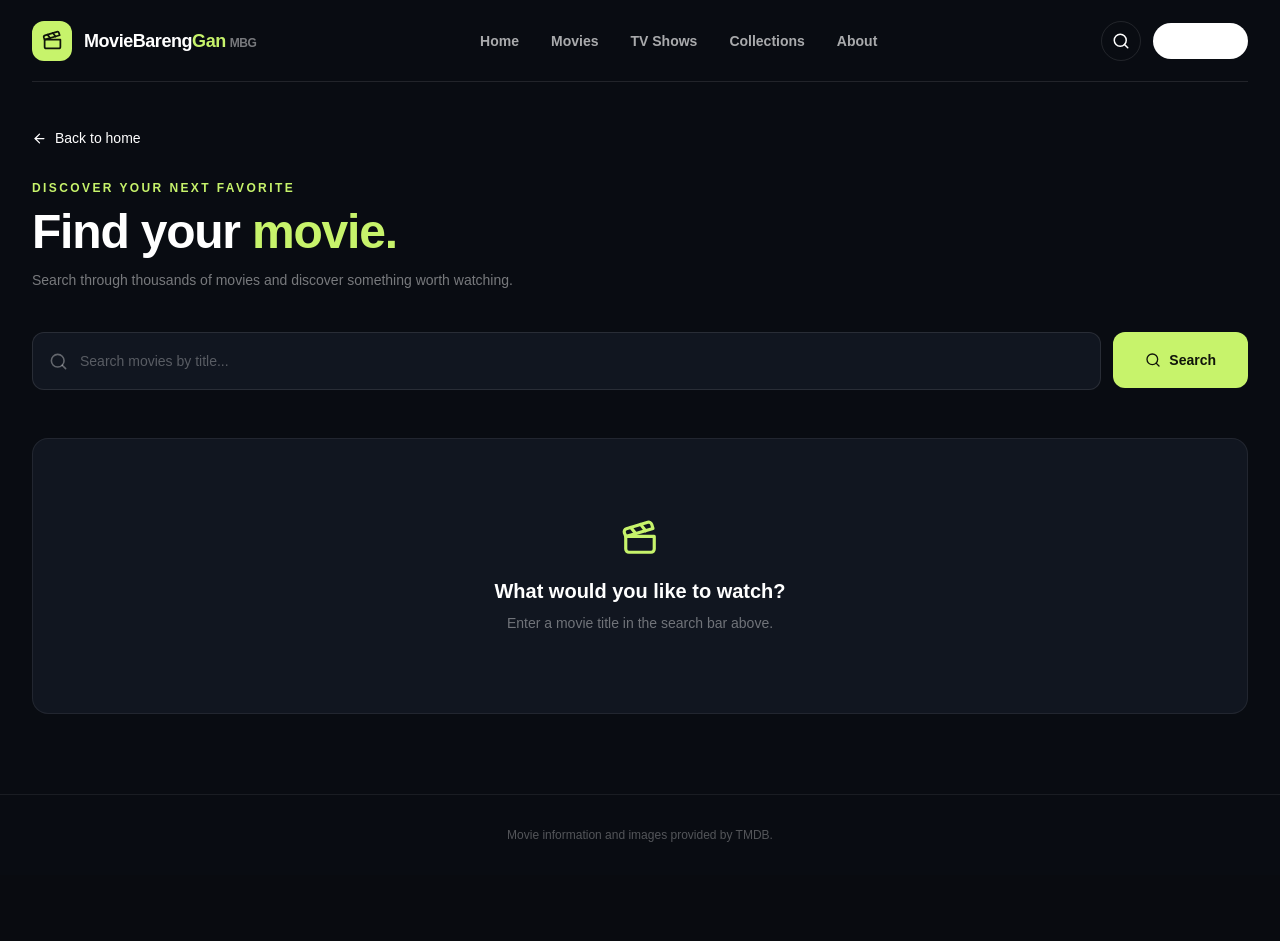
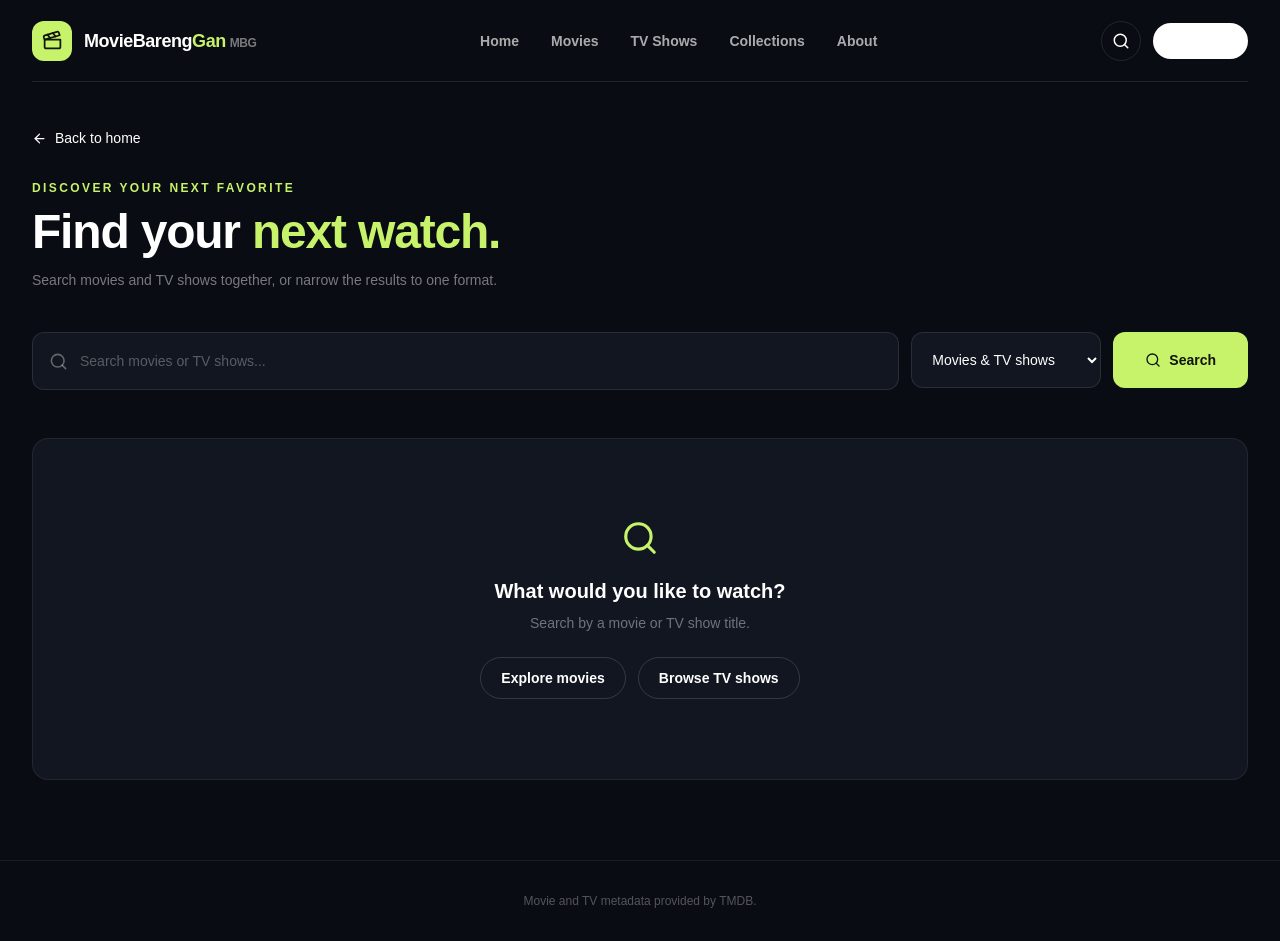
Before and after one commit to ursleeplessprogrammer/MovieBarengGan, a Next.js app: page /search in a window 1280 px wide. Before the commit the page ends 875 px from the top, so only its background shows below. Built offline with nearby package versions, Linux system fonts and the light colour scheme.

Commit message:
feat: unify movie and TV search

```diff
--- a/src/app/search/page.tsx
+++ b/src/app/search/page.tsx
@@ -1,224 +1,125 @@
-
 import Link from "next/link";
-import {
-  ArrowLeft,
-  ArrowRight,
-  Clapperboard,
-  Search,
-  SlidersHorizontal,
-} from "lucide-react";
+import { ArrowLeft, ArrowRight, Search, SlidersHorizontal } from "lucide-react";
 
 import { Header } from "@/components/header";
 import { MovieCard } from "@/components/movie-card";
-import { searchMovies } from "@/lib/tmdb";
+import { TVShowCard } from "@/components/tv-show-card";
+import { searchCatalog } from "@/lib/tmdb";
 
 type SearchPageProps = {
-  searchParams: Promise<{
-    q?: string;
-    page?: string;
-  }>;
+  searchParams: Promise<{ q?: string; page?: string; type?: string }>;
 };
 
-export default async function SearchPage({
-  searchParams,
-}: SearchPageProps) {
+export default async function SearchPage({ searchParams }: SearchPageProps) {
   const params = await searchParams;
+  const query = (params.q ?? "").trim();
+  const type = params.type === "movie" || params.type === "tv" ? params.type : "all";
+  const requestedPage = Number(params.page ?? "1");
+  const page = Number.isSafeInteger(requestedPage) && requestedPage > 0 ? requestedPage : 1;
 
-  const query = (params.q ?? "").trim();
-  const requestedPage = Number(params.page ?? "1");
-  const page =
-    Number.isSafeInteger(requestedPage) && requestedPage > 0
-      ? requestedPage
-      : 1;
-
-  let results = {
-    movies: [],
-    totalPages: 0,
-    totalResults: 0,
-  } as Awaited<ReturnType<typeof searchMovies>>;
-
+  let results: Awaited<ReturnType<typeof searchCatalog>> = {
+    items: [], totalPages: 0, totalResults: 0,
+  };
   let searchError = false;
 
   if (query) {
     try {
-      results = await searchMovies(query, page);
+      results = await searchCatalog(query, page, type);
     } catch {
       searchError = true;
     }
   }
 
-  const currentPage = Math.min(
-    page,
-    Math.max(1, results.totalPages),
-  );
-
+  const currentPage = Math.min(page, Math.max(1, results.totalPages));
   function pageUrl(nextPage: number) {
-    return `/search?q=${encodeURIComponent(query)}&page=${nextPage}`;
+    const params = new URLSearchParams({ q: query, type, page: String(nextPage) });
+    return `/search?${params.toString()}`;
   }
 
   return (
     <main className="min-h-screen bg-[#090c12] text-white">
       <Header />
-
       <section className="page-shell pb-20 pt-32">
-        {/* Heading */}
         <div className="mb-10">
-          <Link
-            href="/"
-            className="mb-8 inline-flex items-center gap-2 text-sm text-white/45 transition hover:text-[#c7f36b]"
-          >
-            <ArrowLeft size={15} />
-            Back to home
+          <Link href="/" className="mb-8 inline-flex items-center gap-2 text-sm text-white/45 transition hover:text-[#c7f36b]">
+            <ArrowLeft size={15} /> Back to home
           </Link>
-
-          <p className="text-xs font-bold tracking-[0.2em] text-[#c7f36b]">
-            DISCOVER YOUR NEXT FAVORITE
-          </p>
-
+          <p className="text-xs font-bold tracking-[0.2em] text-[#c7f36b]">DISCOVER YOUR NEXT FAVORITE</p>
           <h1 className="mt-3 text-4xl font-black tracking-tight sm:text-5xl">
-            Find your <span className="text-[#c7f36b]">movie.</span>
+            Find your <span className="text-[#c7f36b]">next watch.</span>
           </h1>
-
           <p className="mt-3 max-w-xl text-sm leading-6 text-white/45">
-            Search through thousands of movies and discover something
-            worth watching.
+            Search movies and TV shows together, or narrow the results to one format.
           </p>
         </div>
 
-        {/* Search form */}
-        <form
-          action="/search"
-          method="GET"
-          className="mb-12 flex flex-col gap-3 sm:flex-row"
-        >
-          <div className="flex flex-1 items-center gap-3 rounded-xl border border-white/10 bg-[#111620] px-4 transition focus-within:border-[#c7f36b]/60">
+        <form action="/search" method="GET" className="mb-12 grid gap-3 sm:grid-cols-[1fr_190px_auto]">
+          <div className="flex min-w-0 items-center gap-3 rounded-xl border border-white/10 bg-[#111620] px-4 transition focus-within:border-[#c7f36b]/60">
             <Search size={19} className="shrink-0 text-white/35" />
-
-            <input
-              type="search"
-              name="q"
-              defaultValue={query}
-              placeholder="Search movies by title..."
-              aria-label="Search movies"
-              className="h-14 w-full bg-transparent text-sm text-white outline-none placeholder:text-white/30"
-            />
+            <input type="search" name="q" defaultValue={query} placeholder="Search movies or TV shows..." aria-label="Search movies and TV shows" className="h-14 w-full bg-transparent text-sm text-white outline-none placeholder:text-white/30" />
           </div>
-
-          <button
-            type="submit"
-            className="inline-flex h-14 items-center justify-center gap-2 rounded-xl bg-[#c7f36b] px-8 text-sm font-black text-[#10140a] transition hover:bg-[#d8ff83]"
-          >
-            <Search size={16} />
-            Search
+          <select name="type" defaultValue={type} aria-label="Content type" className="h-14 rounded-xl border border-white/10 bg-[#111620] px-4 text-sm text-white outline-none focus:border-[#c7f36b]/60">
+            <option value="all">Movies & TV shows</option>
+            <option value="movie">Movies only</option>
+            <option value="tv">TV shows only</option>
+          </select>
+          <button type="submit" className="inline-flex h-14 items-center justify-center gap-2 rounded-xl bg-[#c7f36b] px-8 text-sm font-black text-[#10140a] transition hover:bg-[#d8ff83]">
+            <Search size={16} /> Search
           </button>
         </form>
 
-        {/* Search results */}
         {searchError ? (
-          <div className="rounded-2xl border border-red-400/20 bg-red-400/5 px-6 py-16 text-center">
-            <h2 className="text-xl font-bold">
-              Something went wrong
-            </h2>
-            <p className="mt-2 text-sm text-white/45">
-              We couldn&apos;t retrieve movie results. Please try again.
-            </p>
+          <div role="alert" className="rounded-2xl border border-red-400/20 bg-red-400/5 px-6 py-16 text-center">
+            <h2 className="text-xl font-bold">Search is temporarily unavailable</h2>
+            <p className="mt-2 text-sm text-white/45">We couldn&apos;t retrieve results from TMDB. Please try again.</p>
           </div>
         ) : !query ? (
           <div className="rounded-2xl border border-white/[.07] bg-[#111620] px-6 py-20 text-center">
-            <Clapperboard
-              size={38}
-              className="mx-auto text-[#c7f36b]"
-            />
-            <h2 className="mt-5 text-xl font-bold">
-              What would you like to watch?
-            </h2>
-            <p className="mt-2 text-sm text-white/40">
-              Enter a movie title in the search bar above.
-            </p>
+            <Search size={38} className="mx-auto text-[#c7f36b]" />
+            <h2 className="mt-5 text-xl font-bold">What would you like to watch?</h2>
+            <p className="mt-2 text-sm text-white/40">Search by a movie or TV show title.</p>
+            <div className="mt-6 flex flex-wrap justify-center gap-3">
+              <Link href="/discover" className="rounded-full border border-white/15 px-5 py-2.5 text-sm font-semibold hover:border-[#c7f36b]">Explore movies</Link>
+              <Link href="/tv" className="rounded-full border border-white/15 px-5 py-2.5 text-sm font-semibold hover:border-[#c7f36b]">Browse TV shows</Link>
+            </div>
           </div>
         ) : (
           <>
             <div className="mb-7 flex flex-wrap items-end justify-between gap-4">
               <div>
-                <p className="text-xs font-bold tracking-[0.15em] text-[#c7f36b]">
-                  SEARCH RESULTS
-                </p>
-
-                <h2 className="mt-2 text-2xl font-black">
-                  Results for &ldquo;{query}&rdquo;
-                </h2>
-
-                <p className="mt-2 text-sm text-white/40">
-                  {results.totalResults.toLocaleString()} movies found
-                </p>
+                <p className="text-xs font-bold tracking-[0.15em] text-[#c7f36b]">SEARCH RESULTS</p>
+                <h2 className="mt-2 text-2xl font-black">Results for &ldquo;{query}&rdquo;</h2>
+                <p className="mt-2 text-sm text-white/40">{results.totalResults.toLocaleString()} results found</p>
               </div>
-
-              <div className="flex items-center gap-2 text-xs text-white/35">
-                <SlidersHorizontal size={14} />
-                Sorted by relevance
-              </div>
+              <div className="flex items-center gap-2 text-xs text-white/35"><SlidersHorizontal size={14} /> {type === "all" ? "Movies & TV shows" : type === "movie" ? "Movies" : "TV shows"}</div>
             </div>
 
-            {results.movies.length > 0 ? (
+            {results.items.length > 0 ? (
               <>
                 <div className="grid grid-cols-2 gap-x-4 gap-y-9 sm:grid-cols-3 md:grid-cols-4 lg:grid-cols-6">
-                  {results.movies.map((movie) => (
-                    <MovieCard key={movie.id} movie={movie} />
-                  ))}
+                  {results.items.map((result) => result.mediaType === "movie"
+                    ? <MovieCard key={`movie-${result.item.id}`} movie={result.item} />
+                    : <TVShowCard key={`tv-${result.item.id}`} show={result.item} />)}
                 </div>
-
-                {/* Pagination */}
                 {results.totalPages > 1 && (
                   <div className="mt-14 flex flex-wrap items-center justify-center gap-3">
-                    {currentPage > 1 && (
-                      <Link
-                        href={pageUrl(currentPage - 1)}
-                        className="inline-flex items-center gap-2 rounded-full border border-white/10 px-5 py-3 text-sm font-semibold text-white/70 transition hover:border-[#c7f36b] hover:text-[#c7f36b]"
-                      >
-                        <ArrowLeft size={15} />
-                        Previous
-                      </Link>
-                    )}
-
-                    <span className="px-3 text-sm text-white/45">
-                      Page {currentPage} of {results.totalPages}
-                    </span>
-
-                    {currentPage < results.totalPages && (
-                      <Link
-                        href={pageUrl(currentPage + 1)}
-                        className="inline-flex items-center gap-2 rounded-full border border-white/10 px-5 py-3 text-sm font-semibold text-white/70 transition hover:border-[#c7f36b] hover:text-[#c7f36b]"
-                      >
-                        Next
-                        <ArrowRight size={15} />
-                      </Link>
-                    )}
+                    {currentPage > 1 && <Link href={pageUrl(currentPage - 1)} className="inline-flex items-center gap-2 rounded-full border border-white/10 px-5 py-3 text-sm font-semibold text-white/70 transition hover:border-[#c7f36b] hover:text-[#c7f36b]"><ArrowLeft size={15} /> Previous</Link>}
+                    <span className="px-3 text-sm text-white/45">Page {currentPage} of {results.totalPages}</span>
+                    {currentPage < results.totalPages && <Link href={pageUrl(currentPage + 1)} className="inline-flex items-center gap-2 rounded-full border border-white/10 px-5 py-3 text-sm font-semibold text-white/70 transition hover:border-[#c7f36b] hover:text-[#c7f36b]">Next <ArrowRight size={15} /></Link>}
                   </div>
                 )}
               </>
             ) : (
               <div className="rounded-2xl border border-white/[.07] bg-[#111620] px-6 py-20 text-center">
-                <Search
-                  size={38}
-                  className="mx-auto text-white/25"
-                />
-                <h2 className="mt-5 text-xl font-bold">
-                  No movies found
-                </h2>
-                <p className="mt-2 text-sm text-white/40">
-                  Try another title or check your spelling.
-                </p>
+                <Search size={38} className="mx-auto text-white/25" />
+                <h2 className="mt-5 text-xl font-bold">No titles found</h2>
+                <p className="mt-2 text-sm text-white/40">Try another title or switch the content filter.</p>
               </div>
             )}
           </>
         )}
       </section>
-
-      <footer className="border-t border-white/[.07] py-8">
-        <div className="page-shell text-center text-xs text-white/30">
-          Movie information and images provided by TMDB.
-        </div>
-      </footer>
+      <footer className="border-t border-white/[.07] py-8"><div className="page-shell text-center text-xs text-white/30">Movie and TV metadata provided by TMDB.</div></footer>
     </main>
   );
 }
```
